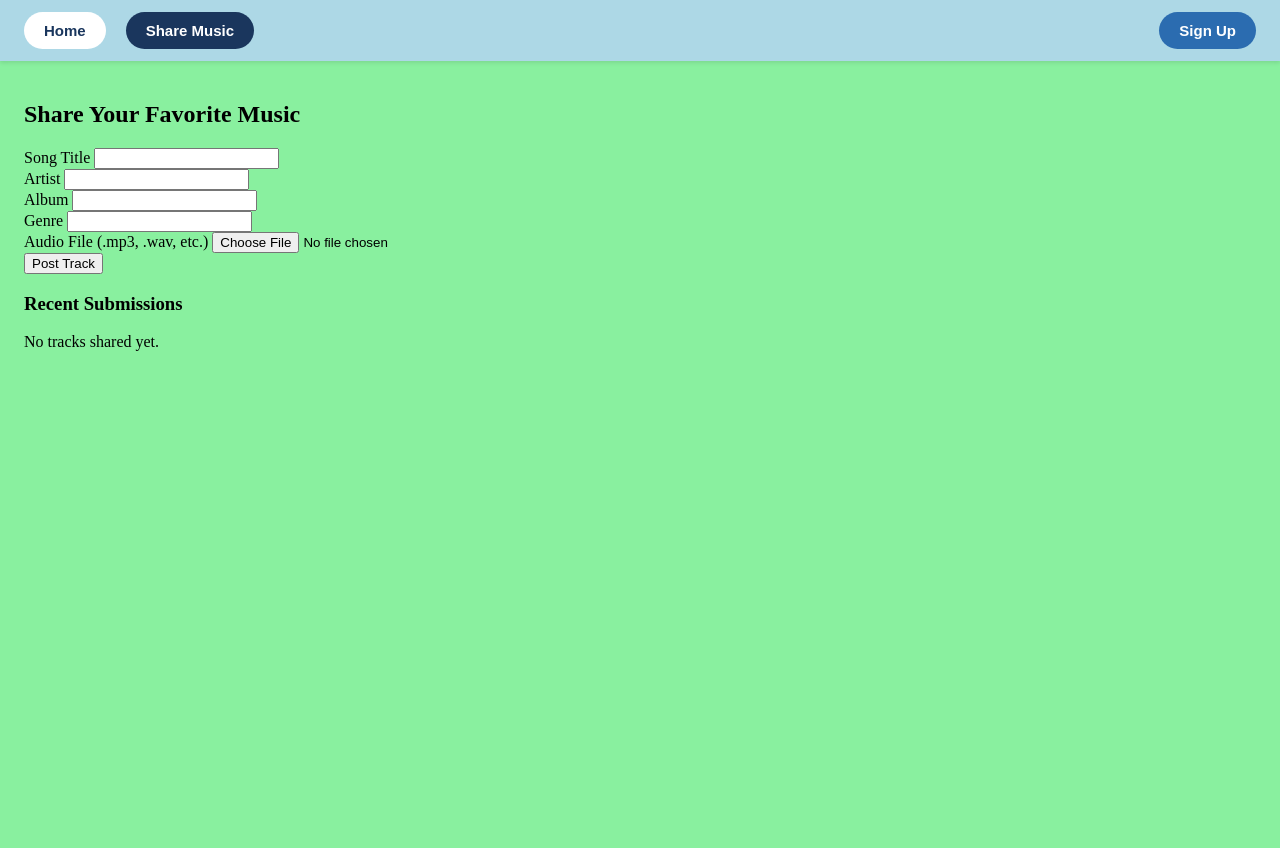
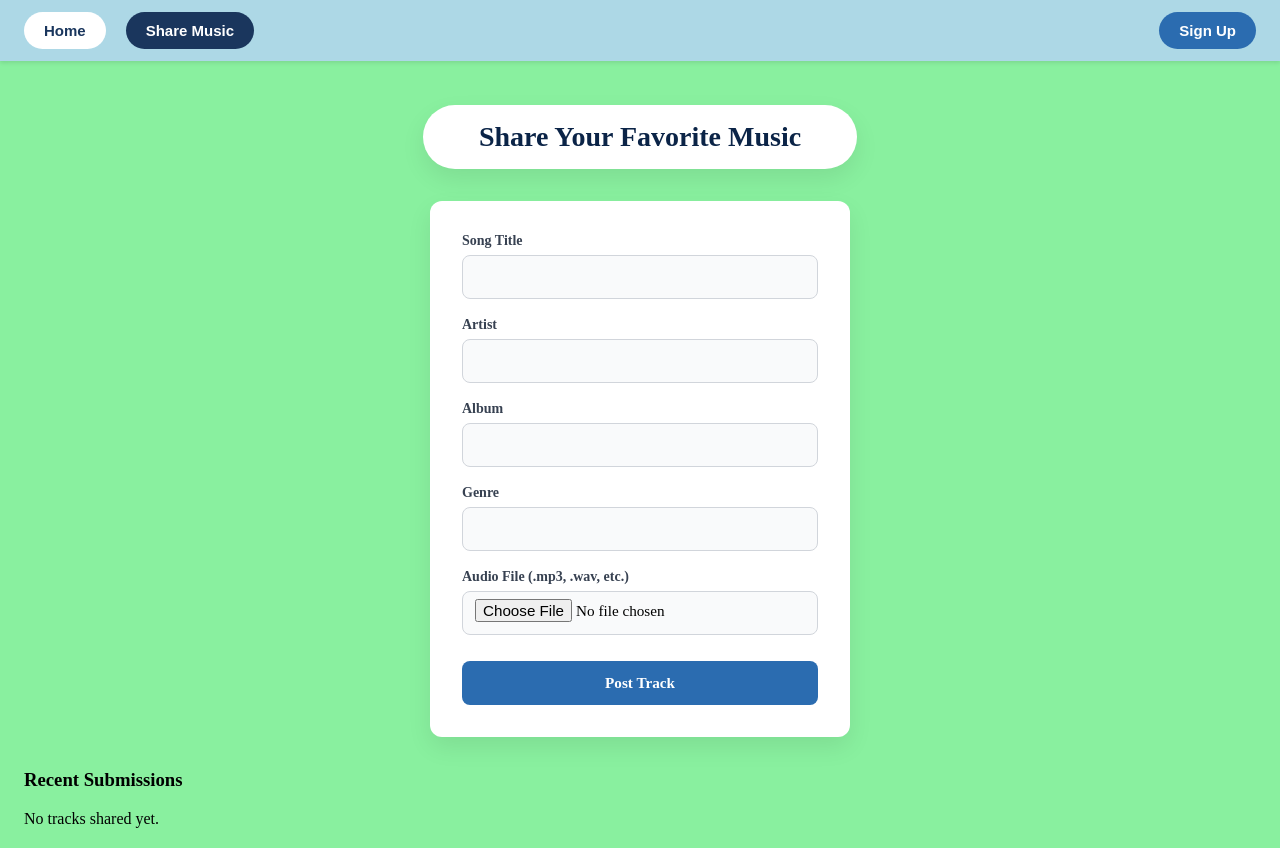
Before and after one commit to 5billon/kevins-music-share, a website built with Vite: page index.html in a window 1280 px wide. Both pictures are taken after a click on the button "Share Music". Before the commit the page ends 800 px from the top, so only its background shows below. Built offline with nearby package versions, Linux system fonts and the light colour scheme.

Commit message:
added more css elements

```diff
--- a/src/Signup.js
+++ b/src/Signup.js
@@ -47,3 +47,4 @@ export function Signup(container, onSuccess) {
 
   renderSignUpForm();
 }
+//creating comment to have change in file to submit seperate branch and pull request
--- a/src/style.css
+++ b/src/style.css
@@ -81,3 +81,95 @@ body {
     margin: 0;
     color: #4a5568;
 }
+
+h2 {
+  background-color: #ffffff;
+  color: #0b2447;
+  text-align: center;
+  width: fit-content;
+  max-width: calc(100% - 2rem);
+  margin: 1.5rem auto 1.25rem;
+  padding: 1rem 3.5rem;
+  border-radius: 999px;
+  box-shadow: 0 10px 25px rgba(0, 0, 0, 0.08);
+  font-family:  Times-new-roman;
+  font-size: 1.75rem;
+  box-sizing: border-box;
+}
+
+#music-form {
+  background-color: #ffffff;
+  width: 100%;
+  max-width: 420px;
+  margin: 2rem auto;
+  padding: 2rem;
+  border-radius: 12px;
+  box-shadow: 0 10px 25px rgba(0, 0, 0, 0.08);
+  box-sizing: border-box;
+  display: flex;
+  flex-direction: column;
+  gap: 1.1rem;
+  font-family: Times-new-roman;
+}
+
+#music-form > div {
+  display: flex;
+  flex-direction: column;
+  gap: 0.4rem;
+}
+
+#music-form label {
+  font-size: 0.875rem;
+  font-weight: 600;
+  color: #374151;
+}
+
+#music-form input,
+#music-form input,
+#music-form button {
+  width: 100%;
+  height: 44px;
+  padding: 0 0.75rem;
+  font-size: 0.95rem;
+  border-radius: 8px;
+  box-sizing: border-box;
+  font-family: inherit;
+}
+
+#music-form input {
+  border: 1px solid #d1d5db;
+  background-color: #f9fafb;
+  transition: border-color 0.2s, box-shadow 0.2s, background-color 0.2s;
+}
+
+#music-form input:focus {
+  outline: none;
+  border-color: #2b6cb0;
+  background-color: #ffffff;
+  box-shadow: 0 0 0 3px rgba(79, 70, 229, 0.15);
+}
+
+#music-form input {
+  border: 1px solid #d1d5db;
+  background-color: #f9fafb;
+  padding-top: 7px;
+  cursor: pointer;
+}
+
+#music-form button {
+  margin-top: 0.5rem;
+  background-color: #2b6cb0;
+  color: #ffffff;
+  font-weight: 600;
+  border: none;
+  cursor: pointer;
+  transition: background-color 0.2s, transform 0.1s;
+}
+
+#music-form button:hover {
+  background-color: #e6f4f9;
+}
+
+#music-form button:active {
+  transform: scale(0.99);
+}
```
